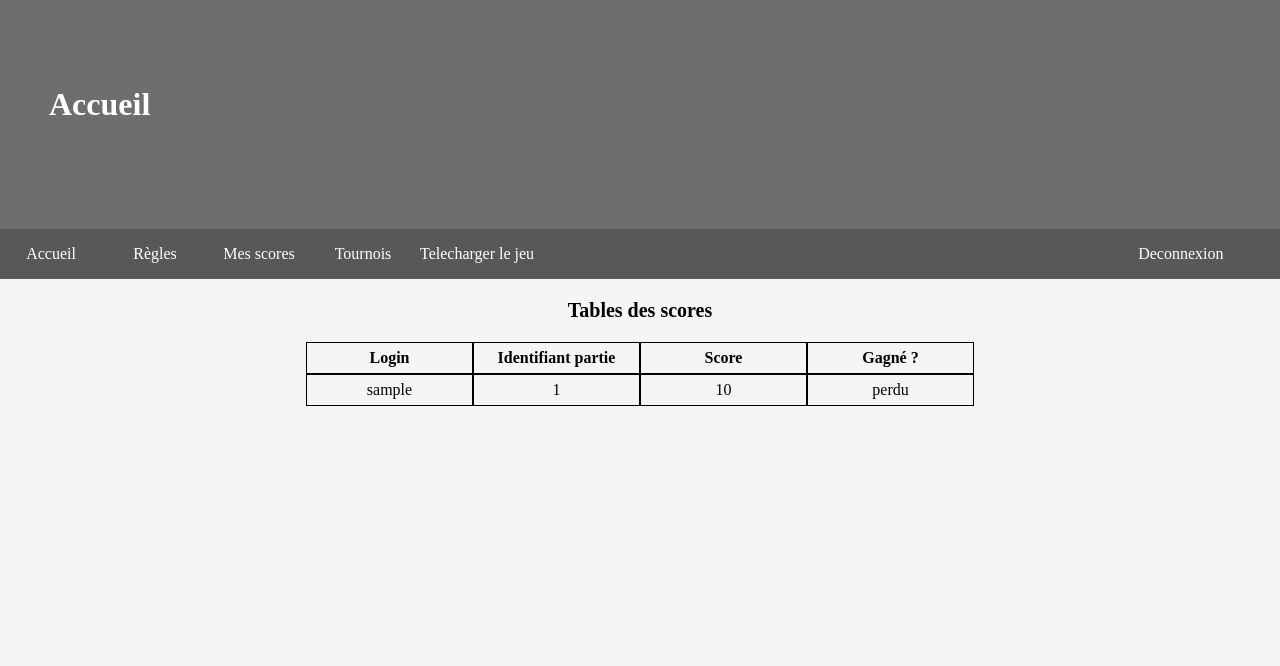
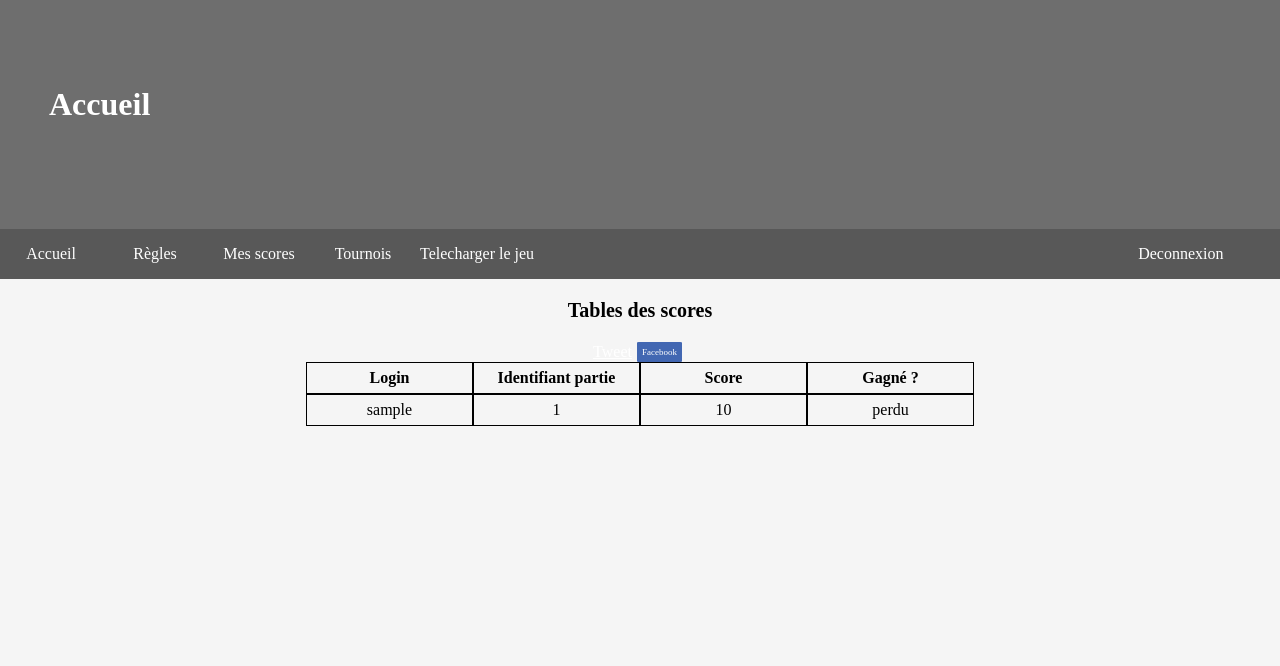
Before and after one commit to camembert-tintas/tintas-web, a PHP site: page /tintas-web/template/mesScores.php in a window 1280 px wide. Shown: the top 666 px of the page. Run offline with PHP 8.4, Linux system fonts and the light colour scheme; the visitor is signed in with stand-in values (Sample User, id 1); tables that the repository leaves empty or names only in its code hold one stand-in row (values such as "Sample post"); some libraries are stand-ins or nearby versions.

Commit message:
lien twitter facebook et google+

```diff
--- a/htdocs/skin/css/mesScores.css
+++ b/htdocs/skin/css/mesScores.css
@@ -41,6 +41,30 @@
     font-weight: inherit;
 }
 
+.mes_scores .share{
+    display: flex;
+    flex-direction: row;
+    justify-content: center;
+}
+
+.mes_scores .share div{
+    padding-left: 5px;
+    padding-right: 5px;
+}
+
+.mes_scores .share .facebook{
+    display: inline-block;
+    background-color: #4267B2;
+    color: white;
+    border-radius: 4%;
+    font-size: 9px;
+    height: 20px;
+
+}
+.mes_scores .share .facebook a {
+    text-decoration: none;
+    line-height: 20px;
+}
 
 @media screen and (max-width: 699px){
     .mes_scores .table div div {
--- a/htdocs/template/mesScores.php
+++ b/htdocs/template/mesScores.php
@@ -30,6 +30,12 @@ if ($bdd->connect_errno) {
     </nav>
 </header>
 <main>
+    <script type="text/javascript" src="https://apis.google.com/js/plusone.js">
+        {
+            lang: 'fr'
+        }
+    </script>
+
     <div class="mes_scores">
         <?php
         $login = $_SESSION['login'];
@@ -42,6 +48,21 @@ if ($bdd->connect_errno) {
             </div>
         <?php else: ?>
             <div><p>Tables des scores</p></div>
+
+            <div class="share" >
+                <div>
+                    <a href="http://twitter.com/share" class="twitter-share-button"
+                       data-count="vertical" data-via="InfoWebMaster">Tweet</a>
+                    <script type="text/javascript" src="http://platform.twitter.com/widgets.js"></script>
+                </div>
+                <div class="facebook">
+                    <a href="http://www.facebook.com/sharer.php?u=<http://localhost/tintas-web/htdocs/template/mesScores.php>&t=<Mes scores à Tintas>">Facebook</a>
+                </div>
+                <div>
+                    <g:plusone size="tall"></g:plusone>
+                </div>
+            </div>
+
             <div class="table">
                 <div class="intitule">
                     <div><p>Login</p></div>
@@ -55,7 +76,8 @@ if ($bdd->connect_errno) {
                         <div><p><?php echo $row["login"] ?></p></div>
                         <div><p><?php echo $row["games_id"] ?></p></div>
                         <div><p><?php echo $row["player_score"] ?></p></div>
-                        <div><p><?php if ($row["player_win"] == 1): echo 'gagné'; else: echo 'perdu'; endif; ?></p></div>
+                        <div><p><?php if ($row["player_win"] == 1): echo 'gagné'; else: echo 'perdu'; endif; ?></p>
+                        </div>
                     </div>
                     <?php
                 }
```
